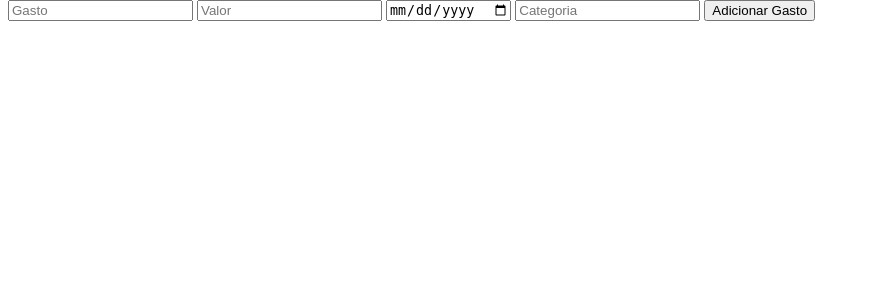
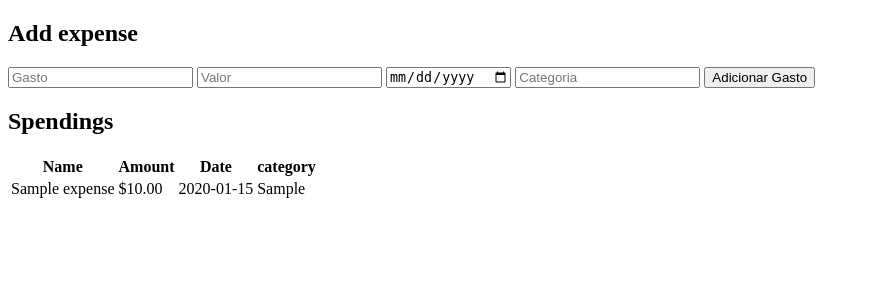
Before and after one commit to ignacioz21/GestorGastosIA, a Flask app: page / in a window 1280 px wide. Shown: the part 44-344 px from the top of the page, without its empty margins (0-870 px from the left). Run offline with Flask 3, Linux system fonts and the light colour scheme; tables that the repository leaves empty hold one stand-in row (values such as "Sample post").

Commit message:
Se agrego la tabla de los resultados de la DB

```diff
--- a/src/database/helpeDB.py
+++ b/src/database/helpeDB.py
@@ -30,16 +30,21 @@ def get_expenses():
     if connection:
         try:
             cursor = connection.cursor(dictionary=True)
-            query = "SELECT * FROM expenses"
-            cursor.execute(query)
+            cursor.execute("""
+                SELECT id, name, amount,
+                       DATE_FORMAT(date, '%Y-%m-%d') as date,
+                       category, created_at
+                FROM expenses
+                ORDER BY date DESC
+            """)
             expenses = cursor.fetchall()
             return expenses
         except Error as e:
-            print(f"Error while fetching expenses: {e}")
+            print(f"Error fetching expenses: {e}")
             return []
         finally:
             if connection.is_connected():
                 cursor.close()
                 connection.close()
-                print("MySQL connection is closed.")
+                print("MySQL connection closed")
     return []
--- a/src/routes/main.py
+++ b/src/routes/main.py
@@ -22,4 +22,5 @@ def home():
             print(f'An unexpected error occurred: {str(e)}')
 
         return redirect(url_for('main.home'))
-    return render_template('home.html')
+    expenses = get_expenses()
+    return render_template('home.html', expenses=expenses)
--- a/src/templates/home.html
+++ b/src/templates/home.html
@@ -2,6 +2,7 @@
 
 {% block title %}Home{% endblock %}
 {% block content %}
+<h2>Add expense</h2>
 <form method="POST" action="{{ url_for('main.home') }}">
     <input type="text" placeholder="Gasto" id="expense-name" name="expense-name" required>
     <input type="number" placeholder="Valor" id="expense-value" name="expense-value" required>
@@ -9,4 +10,33 @@
     <input type="text" placeholder="Categoria" id="expense-category" name="expense-category" required>
     <button type="submit" id="add-expense">Adicionar Gasto</button>
 </form>
+<div class="expenses-container">
+    <h2>Spendings</h2>
+    {% if expenses %}
+        <div class="table-responsive">
+            <table class="table-stripped">
+                <thead>
+                    <tr>
+                        <th>Name</th>
+                        <th>Amount</th>
+                        <th>Date</th>
+                        <th>category</th>
+                    </tr>
+                </thead>
+                <tbody>
+                    {% for expense in expenses %}
+                        <tr>
+                            <td>{{ expense.name }}</td>
+                            <td>${{ "%.2f"|format(expense.amount|float) }}</td>
+                            <td>{{ expense.date }}</td>
+                            <td>{{ expense.category }}</td>
+                        </tr>
+                    {% endfor %}
+                </tbody>
+            </table>
+        </div>
+        {% else %}
+            <p class="text-muted">No hay gastos registrados</p>
+    {% endif %}
+</div>
 {% endblock %}
```
